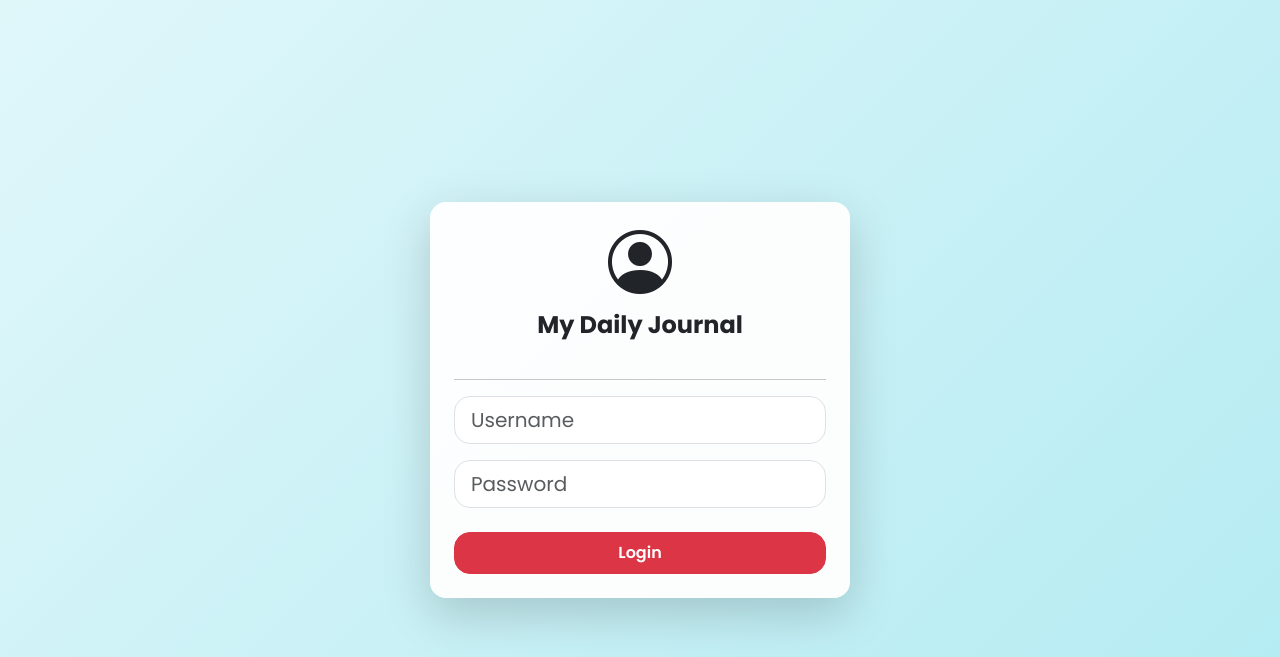
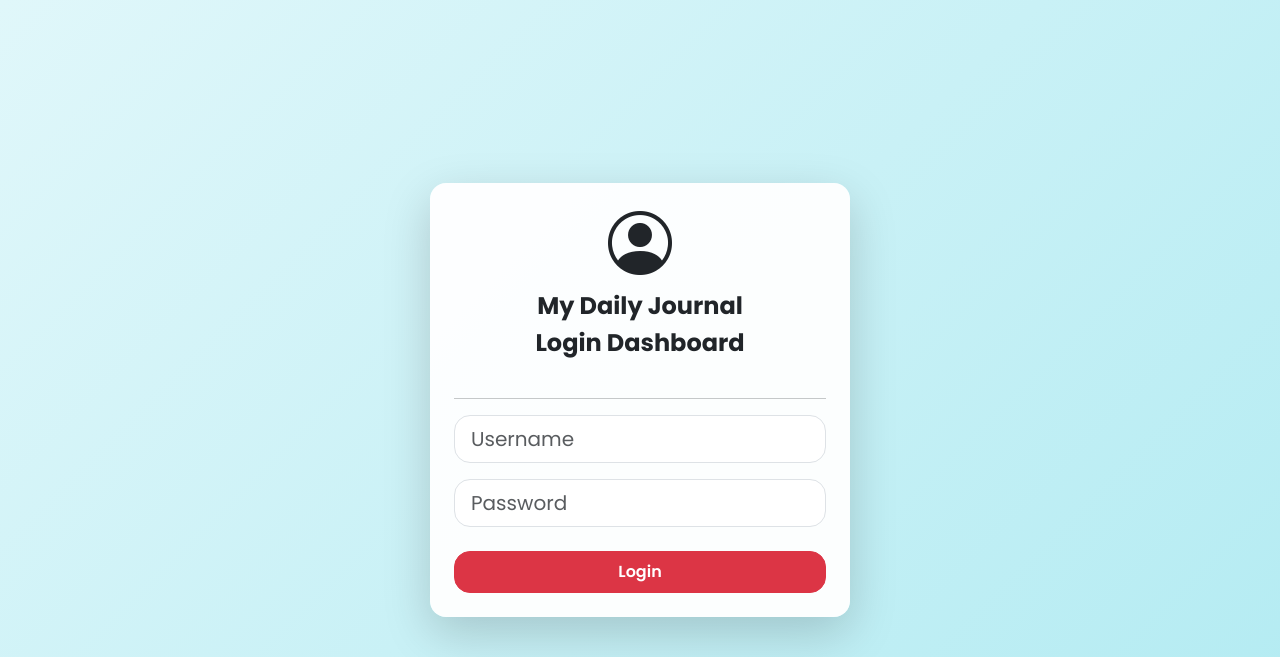
Before and after one commit to masjoncpp/PBW_mydailyjournal, a PHP site: page /login.php in a window 1280 px wide. Shown: the top 657 px of the page. Run offline with PHP 8.4, Linux system fonts and the light colour scheme.

Commit message:
tambah judul form login dashboard

```diff
--- a/login.php
+++ b/login.php
@@ -51,6 +51,7 @@ if (isset($_SESSION['username'])) {
 
   <!DOCTYPE html>
   <html lang="en">
+
   <head>
     <meta charset="UTF-8">
     <meta name="viewport" content="width=device-width, initial-scale=1.0">
@@ -61,27 +62,30 @@ if (isset($_SESSION['username'])) {
 
     <link rel="preconnect" href="https://fonts.googleapis.com">
     <link rel="preconnect" href="https://fonts.gstatic.com" crossorigin>
-<link href="https://fonts.googleapis.com/css2?family=Poppins:ital,wght@0,100;0,200;0,300;0,400;0,500;0,600;0,700;0,800;0,900;1,100;1,200;1,300;1,400;1,500;1,600;1,700;1,800;1,900&display=swap" rel="stylesheet">
+    <link
+      href="https://fonts.googleapis.com/css2?family=Poppins:ital,wght@0,100;0,200;0,300;0,400;0,500;0,600;0,700;0,800;0,900;1,100;1,200;1,300;1,400;1,500;1,600;1,700;1,800;1,900&display=swap"
+      rel="stylesheet">
   </head>
 
-<body class="d-flex justify-content-center align-items-center"
-style="
+  <body class="d-flex justify-content-center align-items-center" style="
   min-height: 100vh;
   background: linear-gradient(135deg, #e0f7fa, #b2ebf2);
   font-family: 'Poppins', sans-serif;
 ">
 
-  <div class="card shadow-lg border-0 rounded-4 p-4"
-  style="width: 420px; background-color: rgba(255, 255, 255, 0.95);">
+    <div class="card shadow-lg border-0 rounded-4 p-4" style="width: 420px; background-color: rgba(255, 255, 255, 0.95);">
       <div class="text-center mb-3">
         <i class="bi bi-person-circle display-3 text-dark"></i>
         <h4 class="mt-2 fw-bold">My Daily Journal</h4>
+        <h4 class="mt-2 fw-bold">Login Dashboard</h4>
       </div>
       <hr>
 
       <form action="" method="post">
-      <input type="text" name="user" class="form-control form-control-lg rounded-4 mb-3" placeholder="Username" required>
-      <input type="password" name="pass" class="form-control form-control-lg rounded-4 mb-4" placeholder="Password" required>
+        <input type="text" name="user" class="form-control form-control-lg rounded-4 mb-3" placeholder="Username"
+          required>
+        <input type="password" name="pass" class="form-control form-control-lg rounded-4 mb-4" placeholder="Password"
+          required>
 
         <button type="submit" class="btn btn-danger w-100 rounded-4 py-2 fw-semibold">
           Login
@@ -91,6 +95,7 @@ style="
 
     <script src="https://cdn.jsdelivr.net/npm/bootstrap@5.3.2/dist/js/bootstrap.bundle.min.js"></script>
   </body>
+
   </html>
   <?php
 }
```
Lines whose indentation alone changed are shown as unchanged.
